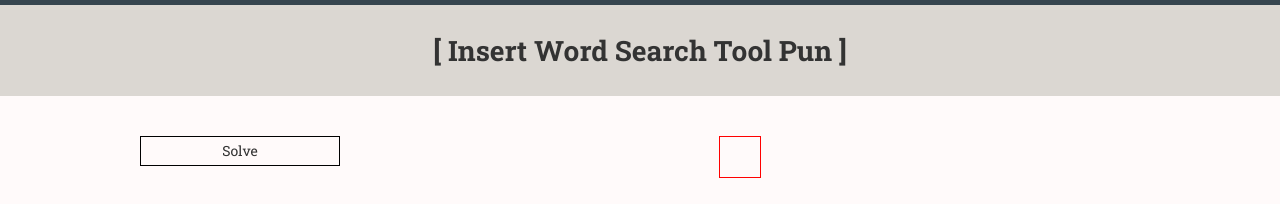
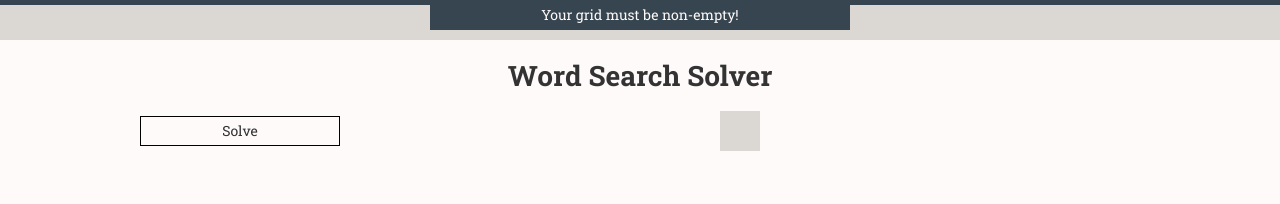
Before and after one commit to gnedivad/word-search, a website: page views/index.html in a window 1280 px wide. Both pictures are taken after a click on the button "Solve". Drawn offline with nearby package versions, Linux system fonts and the light colour scheme; files that its build step writes are made by us from their sources.

Commit message:
Added error notifications - Added animations to notifications and active grid td - Changed styling of active grid td - Changed some colors

```diff
--- a/public/css/style.css
+++ b/public/css/style.css
@@ -11,17 +11,21 @@ h1, h2, h3, h4, h5, h6 {
 }
 
 #top-bar {
+  height: 25px;
   width: 100%;
   background-color: #dbd7d2; /* Timberwolf */
   border-top: 5px solid #36454f; /* Charcoal */
-  padding: 10px 0px;
+  padding: 0 0 10px;
   text-align: center;
+
+  -webkit-animation: 2s;
 }
 
 #container {
-  overflow: hidden;
   width: 1000px;
-  margin: 40px auto 80px;
+  margin: 10px auto 80px;
+  text-align: center;
+
 }
 
 ul {
@@ -30,9 +34,7 @@ ul {
 }
 
 #words {
-  columns: 2;
   -webkit-columns: 2;
-  -moz-columns: 2;
 }
 
 .left-column {
@@ -44,6 +46,8 @@ ul {
   width: calc(100% - 200px);
   float: left;
 }
+
+/* Grid */
 
 #grid {
   margin: 0 auto;
@@ -57,11 +61,18 @@ ul {
 }
 
 #grid td.active-td {
-  border: 1px solid red;
+  background-color: #dbd7d2;
+  -webkit-animation: blinker 2s linear infinite;
 }
 
 #grid td.highlight {
-  background-color: red;
+  background-color: #d7bfc7;
+}
+
+@-webkit-keyframes blinker {
+  0% { opacity: 0.0; }
+  90% { opacity: 1.0; }
+
 }
 
 button {
@@ -69,13 +80,14 @@ button {
   padding: 4px 10px;
   border: 1px solid black;
   width: 100%;
+  outline: none;
+  margin: 5px 0 0;
+
   -webkit-transition: 0.4s;
-  transition: 0.4s;
-  outline: none;
 }
 
 button:hover {
-  background: #36454f;
+  background-color: #36454f;
   color: #fffafa;
 }
 
@@ -118,3 +130,27 @@ button:hover {
     width: 400px;
   }
 }
+
+/* Notifications */
+.notification {
+  width: 400px;
+  margin: 0 auto;
+  z-index: 3;
+  padding: 0 10px 5px;
+  background-color: #36454f;
+  color: #fffafa;
+
+  -webkit-animation-name: dropHeader;
+  -webkit-animation-iteration-count: 1;
+  -webkit-animation-timing-function: ease-in;
+  -webkit-animation-duration: 0.3s;
+}
+
+@-webkit-keyframes dropHeader {
+  0% {
+    -webkit-transform: translateY(-40px);
+  }
+  100% {
+    -webkit-transform: translateY(0);
+  }
+}
--- a/public/js/main.js
+++ b/public/js/main.js
@@ -11,6 +11,7 @@
   $grid = $body.find('#grid');
   var $solveBtn = $body.find('button[name="solve"]');
   var $words = $body.find('#words');
+  var $topBar = $body.find('#top-bar');
 
   var getTile = function($grid, r, c) {
     var $row = $($grid.find('tr')[r]);
@@ -46,14 +47,22 @@
     // Validates grid is non-empty rectanglar
     var isInvalidGrid = grid.length <= 0 || grid[0].length <= 0;
     if (isInvalidGrid) {
-      console.log('Your grid must be non-empty!');
+      var $notification = $('<div />', {
+        'class': 'notification',
+        'text': 'Your grid must be non-empty!'
+      });
+      $topBar.prepend($notification);
       return;
     };
     var isInvalidGrid = grid.some(function(row) {
       return row.length !== grid[0].length;
     });
     if (isInvalidGrid) {
-      console.log('Your grid must be rectanglar!');
+      var $notification = $('<div />', {
+        'class': 'notification',
+        'text': 'Your grid must be rectanglar!'
+      });
+      $topBar.prepend($notification);
       return;
     }
 
--- a/views/index.html
+++ b/views/index.html
@@ -11,11 +11,10 @@
 
   </head>
   <body>
-    <div id="top-bar">
-      <h1>[ Insert Word Search Tool Pun ]</h1>
-    </div>
+    <div id="top-bar"></div>
 
     <div id="container">
+      <h1>Word Search Solver</h1>
       <div class="left-column">
         <button type="button" name="solve">Solve</button>
         <ul id="words"></ul>
```
